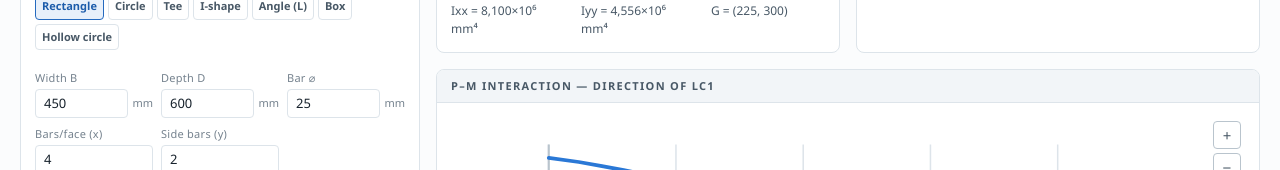
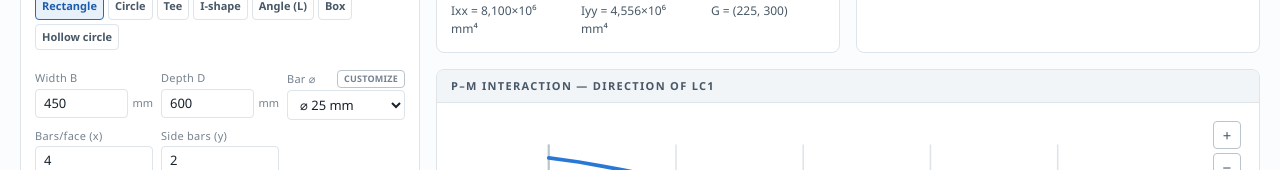
Before and after one commit to 6thsuspect/rcc-section-check, a React (Vite) app: page / in a window 1280 px wide. Shown: the part 510-680 px from the top of the page. Built offline with nearby package versions, Linux system fonts and the light colour scheme.

Commit message:
Add customizable bar diameter controls
Co-authored-by: arena-agent <297053741+arena-agent@users.noreply.github.com>

```diff
--- a/src/components/CircularRebarPanel.tsx
+++ b/src/components/CircularRebarPanel.tsx
@@ -12,7 +12,7 @@ import {
   type CircularLayerDef,
   type CircularRebarConfig,
 } from '../engine/circularRebar'
-import { Card, NumField } from './ui'
+import { Card, DiameterField, NumField } from './ui'
 
 const cellCls =
   'w-full border border-edge rounded px-1.5 py-0.5 text-[12.5px] tnum bg-card focus:outline-none focus:border-accent'
@@ -20,8 +20,6 @@ const btnCls =
   'font-display text-[11px] font-semibold tracking-wide uppercase border border-edge-strong rounded px-2 py-1 text-ink-2 hover:border-accent hover:text-accent'
 const btnPrimaryCls =
   'font-display text-[11px] font-semibold tracking-wide uppercase border border-accent bg-accent-wash text-accent-strong rounded px-2.5 py-1 hover:bg-accent/20'
-
-const DIAS = [8, 10, 12, 16, 20, 25, 28, 32, 36, 40]
 
 const KINDS: CircularArrangementKind[] = ['uniform', 'alternate', 'bundle', 'triple', 'layered']
 
@@ -262,7 +260,7 @@ export function CircularRebarPanel({
             cfg.kind === 'alternate' ||
             cfg.kind === 'bundle' ||
             cfg.kind === 'triple') && (
-            <DiaSelect label="Bar diameter" value={cfg.barDia} onChange={(v) => patch({ barDia: v, altBarDia: cfg.kind === 'alternate' ? cfg.altBarDia : v })} />
+            <DiameterField label="Bar diameter" value={cfg.barDia} onChange={(v) => patch({ barDia: v, altBarDia: cfg.kind === 'alternate' ? cfg.altBarDia : v })} />
           )}
 
           {cfg.kind === 'uniform' && (
@@ -278,7 +276,7 @@ export function CircularRebarPanel({
                 step={1}
                 onChange={(v) => patch({ nBars: Math.round(v) })}
               />
-              <DiaSelect
+              <DiameterField
                 label="Alternate bar ⌀"
                 value={cfg.altBarDia}
                 onChange={(v) => patch({ altBarDia: v })}
@@ -410,7 +408,7 @@ export function CircularRebarPanel({
                         }}
                       />
                     </label>
-                    <DiaSelect
+                    <DiameterField
                       label="Bar ⌀"
                       value={layer.barDia}
                       onChange={(v) => updateLayer(layer.id, { barDia: v })}
@@ -503,27 +501,3 @@ export function CircularRebarPanel({
     </Card>
   )
 }
-
-function DiaSelect({
-  label,
-  value,
-  onChange,
-}: {
-  label: string
-  value: number
-  onChange: (v: number) => void
-}) {
-  const opts = DIAS.includes(value) ? DIAS : [...DIAS, value].sort((a, b) => a - b)
-  return (
-    <label className="flex flex-col gap-0.5">
-      <span className="text-[11px] text-ink-3 font-display tracking-wide">{label}</span>
-      <select className={cellCls + ' py-1 px-2 text-[13px]'} value={value} onChange={(e) => onChange(Number(e.target.value))}>
-        {opts.map((d) => (
-          <option key={d} value={d}>
-            ⌀ {d} mm
-          </option>
-        ))}
-      </select>
-    </label>
-  )
-}
--- a/src/components/Editors.tsx
+++ b/src/components/Editors.tsx
@@ -9,7 +9,7 @@ import {
 } from '../engine/sections'
 import type { AppState } from '../state'
 import { newCaseId } from '../state'
-import { Card, InfoTooltip, NumField } from './ui'
+import { Card, DiameterField, InfoTooltip, NumField } from './ui'
 
 const cellCls =
   'w-full border border-edge rounded px-1.5 py-0.5 text-[12.5px] tnum bg-card focus:outline-none focus:border-accent'
@@ -313,7 +313,7 @@ function ShapeParams({
         <>
           {f('Width B', 'B')}
           {f('Depth D', 'D')}
-          <NumField label="Bar ⌀" unit="mm" value={barDia} disabled={disabled} onChange={setBarDia} />
+          <DiameterField label="Bar ⌀" value={barDia} disabled={disabled} onChange={setBarDia} />
           {n('Bars/face (x)', 'nx')}
           {n('Side bars (y)', 'ny')}
         </>
@@ -334,7 +334,7 @@ function ShapeParams({
           {f('Depth D', 'D')}
           {n('Flange bars', 'nFlange')}
           {n('Web bars', 'nWeb')}
-          <NumField label="Bar ⌀" unit="mm" value={barDia} disabled={disabled} onChange={setBarDia} />
+          <DiameterField label="Bar ⌀" value={barDia} disabled={disabled} onChange={setBarDia} />
         </>
       )}
       {shape.kind === 'ishape' && (
@@ -347,7 +347,7 @@ function ShapeParams({
           {f('Depth D', 'D')}
           {n('Flange bars', 'nFlange')}
           {n('Web bars', 'nWeb')}
-          <NumField label="Bar ⌀" unit="mm" value={barDia} disabled={disabled} onChange={setBarDia} />
+          <DiameterField label="Bar ⌀" value={barDia} disabled={disabled} onChange={setBarDia} />
         </>
       )}
       {shape.kind === 'angle' && (
@@ -356,7 +356,7 @@ function ShapeParams({
           {f('Leg D', 'D')}
           {f('Thk tw', 'tw')}
           {f('Thk tf', 'tf')}
-          <NumField label="Bar ⌀" unit="mm" value={barDia} disabled={disabled} onChange={setBarDia} />
+          <DiameterField label="Bar ⌀" value={barDia} disabled={disabled} onChange={setBarDia} />
         </>
       )}
       {shape.kind === 'box' && (
@@ -367,7 +367,7 @@ function ShapeParams({
           {f('Wall tf', 'tf')}
           {n('Bars/face (x)', 'nx')}
           {n('Side bars (y)', 'ny')}
-          <NumField label="Bar ⌀" unit="mm" value={barDia} disabled={disabled} onChange={setBarDia} />
+          <DiameterField label="Bar ⌀" value={barDia} disabled={disabled} onChange={setBarDia} />
         </>
       )}
       {shape.kind === 'hollowCircle' && (
--- a/src/components/ui.tsx
+++ b/src/components/ui.tsx
@@ -1,4 +1,4 @@
-import { useRef, useState, type ReactNode, type PointerEvent } from 'react'
+import { useEffect, useRef, useState, type ReactNode, type PointerEvent } from 'react'
 
 export function Card({ title, children, action }: { title: ReactNode; children: ReactNode; action?: ReactNode }) {
   return (
@@ -63,6 +63,108 @@ export function NumField({
         />
         {unit && <span className="text-[11px] text-ink-3 shrink-0">{unit}</span>}
       </span>
+    </label>
+  )
+}
+
+export const STANDARD_BAR_DIAMETERS = [8, 10, 12, 16, 20, 25, 28, 32, 36, 40]
+
+function nearestStandardDiameter(value: number): number {
+  return STANDARD_BAR_DIAMETERS.reduce((nearest, diameter) =>
+    Math.abs(diameter - value) < Math.abs(nearest - value) ? diameter : nearest,
+  )
+}
+
+/**
+ * Bar diameter selector with a small opt-in customizer. Standard IS 1786
+ * diameters stay easy to pick, while generated layouts can also use an
+ * application-defined diameter (6–50 mm, matching the circular layout
+ * sanitizer).
+ */
+export function DiameterField({
+  label,
+  value,
+  onChange,
+  disabled,
+}: {
+  label: string
+  value: number
+  onChange: (v: number) => void
+  disabled?: boolean
+}) {
+  const [customized, setCustomized] = useState(() => !STANDARD_BAR_DIAMETERS.includes(value))
+
+  // An imported project or another editor may supply a non-standard value.
+  // Switch to the custom input rather than rendering a select with no option.
+  useEffect(() => {
+    if (!STANDARD_BAR_DIAMETERS.includes(value)) setCustomized(true)
+  }, [value])
+
+  const toggleCustomization = () => {
+    if (disabled) return
+    if (customized) {
+      setCustomized(false)
+      onChange(nearestStandardDiameter(value))
+    } else {
+      setCustomized(true)
+    }
+  }
+
+  const setCustomValue = (raw: string) => {
+    const parsed = parseFloat(raw)
+    if (!Number.isFinite(parsed)) return
+    onChange(Math.max(6, Math.min(50, parsed)))
+  }
+
+  return (
+    <label className={`flex flex-col gap-0.5 ${disabled ? 'opacity-60 cursor-not-allowed' : ''}`}>
+      <span className="flex items-center justify-between gap-1 text-[11px] text-ink-3 font-display tracking-wide">
+        <span>{label}</span>
+        <button
+          type="button"
+          aria-pressed={customized}
+          disabled={disabled}
+          onClick={toggleCustomization}
+          className={`rounded border px-1.5 py-px text-[9px] font-semibold uppercase tracking-wide transition-colors disabled:cursor-not-allowed ${
+            customized
+              ? 'border-accent bg-accent-wash text-accent-strong'
+              : 'border-edge-strong text-ink-3 hover:border-accent hover:text-accent'
+          }`}
+          title={customized ? 'Use a standard bar diameter' : 'Enable a custom bar diameter'}
+        >
+          {customized ? 'Use standard' : 'Customize'}
+        </button>
+      </span>
+      {customized ? (
+        <span className="flex items-center gap-1">
+          <input
+            type="number"
+            className="w-full border border-accent rounded px-2 py-1 text-[13px] tnum bg-card focus:outline-none focus:ring-1 focus:ring-accent"
+            value={Number.isFinite(value) ? value : ''}
+            min={6}
+            max={50}
+            step={0.5}
+            disabled={disabled}
+            aria-label={`${label} (custom)`}
+            onChange={(e) => setCustomValue(e.target.value)}
+          />
+          <span className="text-[11px] text-ink-3 shrink-0">mm</span>
+        </span>
+      ) : (
+        <select
+          className="w-full border border-edge rounded px-2 py-1 text-[13px] tnum bg-card focus:outline-none focus:border-accent"
+          value={value}
+          disabled={disabled}
+          aria-label={label}
+          onChange={(e) => onChange(Number(e.target.value))}
+        >
+          {STANDARD_BAR_DIAMETERS.map((diameter) => (
+            <option key={diameter} value={diameter}>
+              ⌀ {diameter} mm
+            </option>
+          ))}
+        </select>
+      )}
     </label>
   )
 }
```
